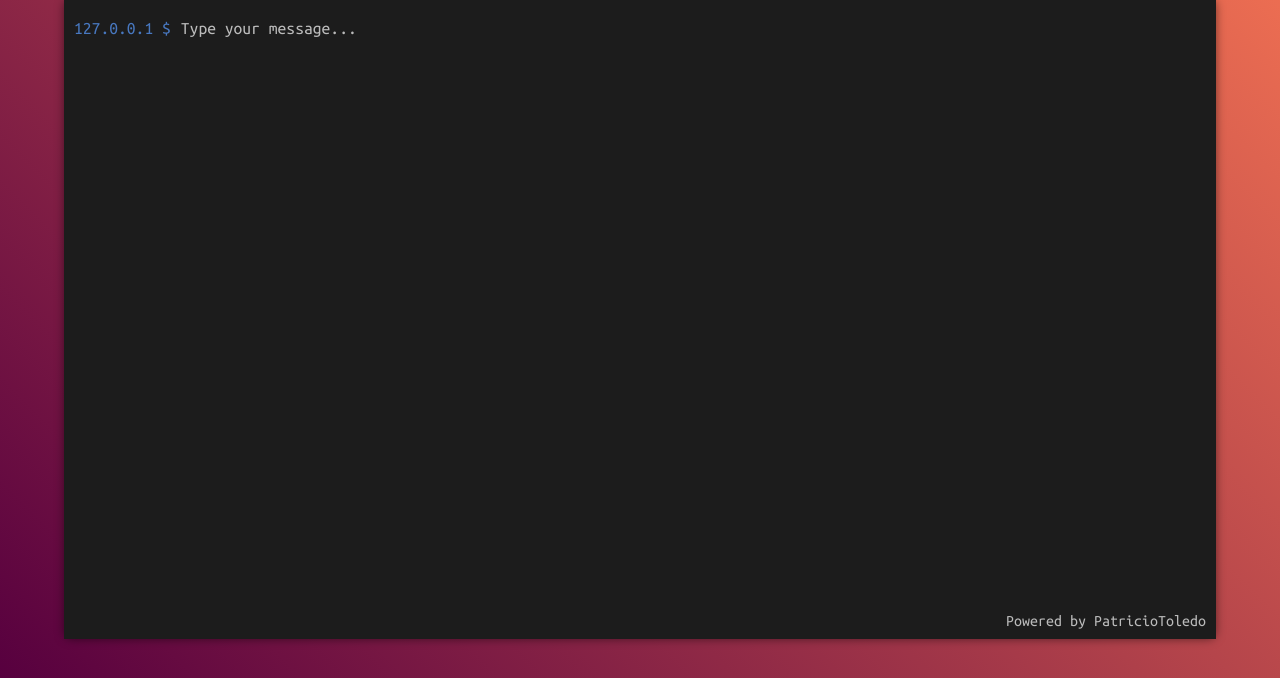
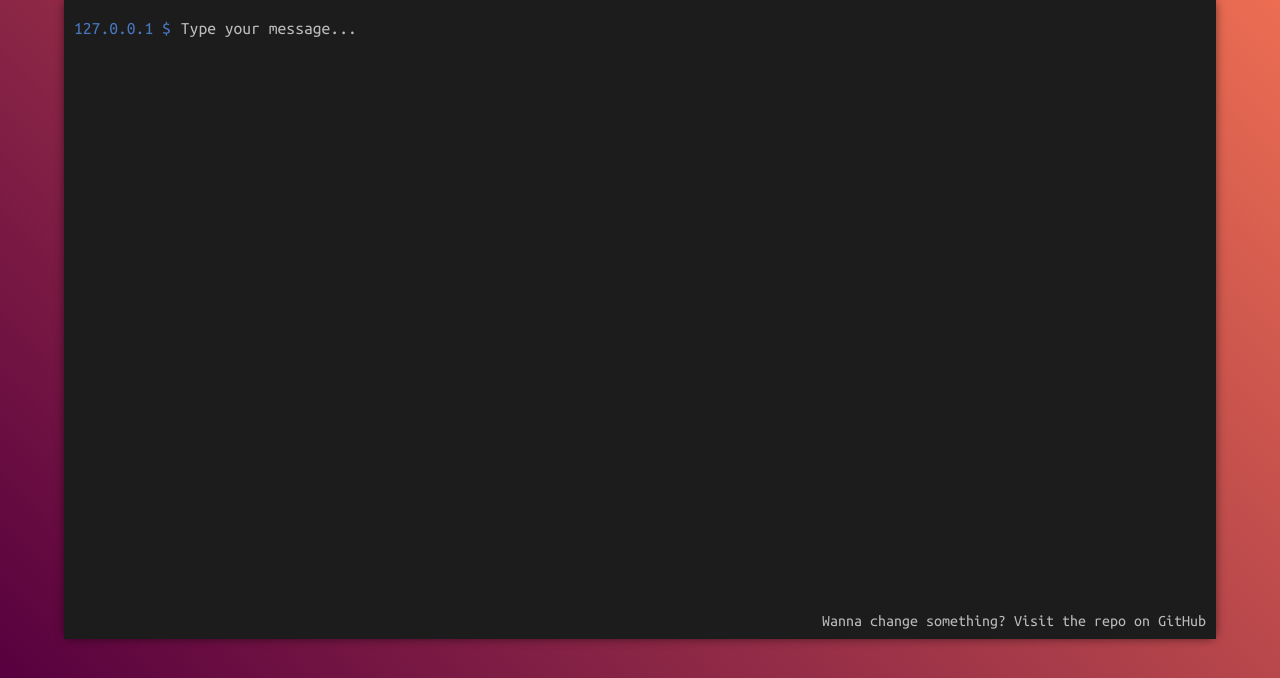
Before and after one commit to redBaron23/TorTerminalChat, a Flask app: page / in a window 1280 px wide. Shown: the part 122-800 px from the top of the page. Run offline with Flask 2, Linux system fonts and the light colour scheme; some libraries are stand-ins or nearby versions.

Commit message:
invite to change the code

```diff
--- a/templates/index.html
+++ b/templates/index.html
@@ -162,8 +162,10 @@
         </form>
       </div>
       <div class="powered-by">
-        Powered by
-        <a href="https://patriciotoledo.ar" target="_blank">PatricioToledo</a>
+        Wanna change something? Visit the repo on
+        <a href="https://github.com/redBaron23/TerminalChat" target="_blank"
+          >GitHub</a
+        >
       </div>
     </div>
 
```
